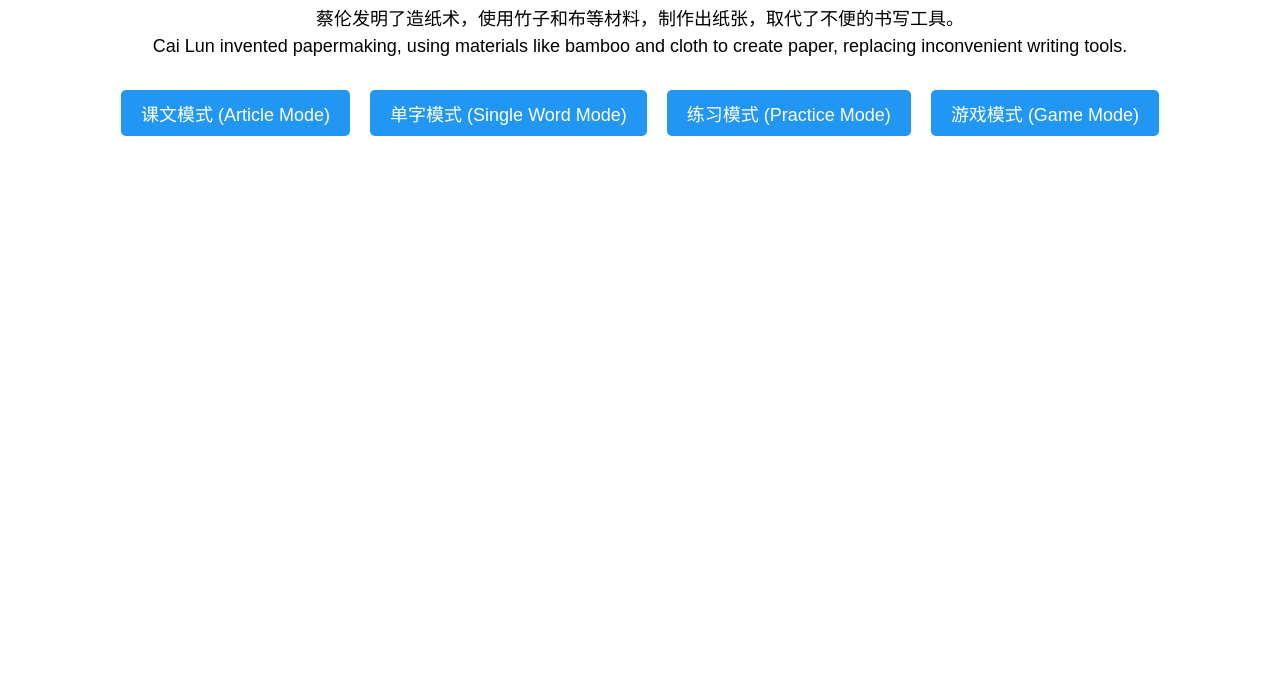
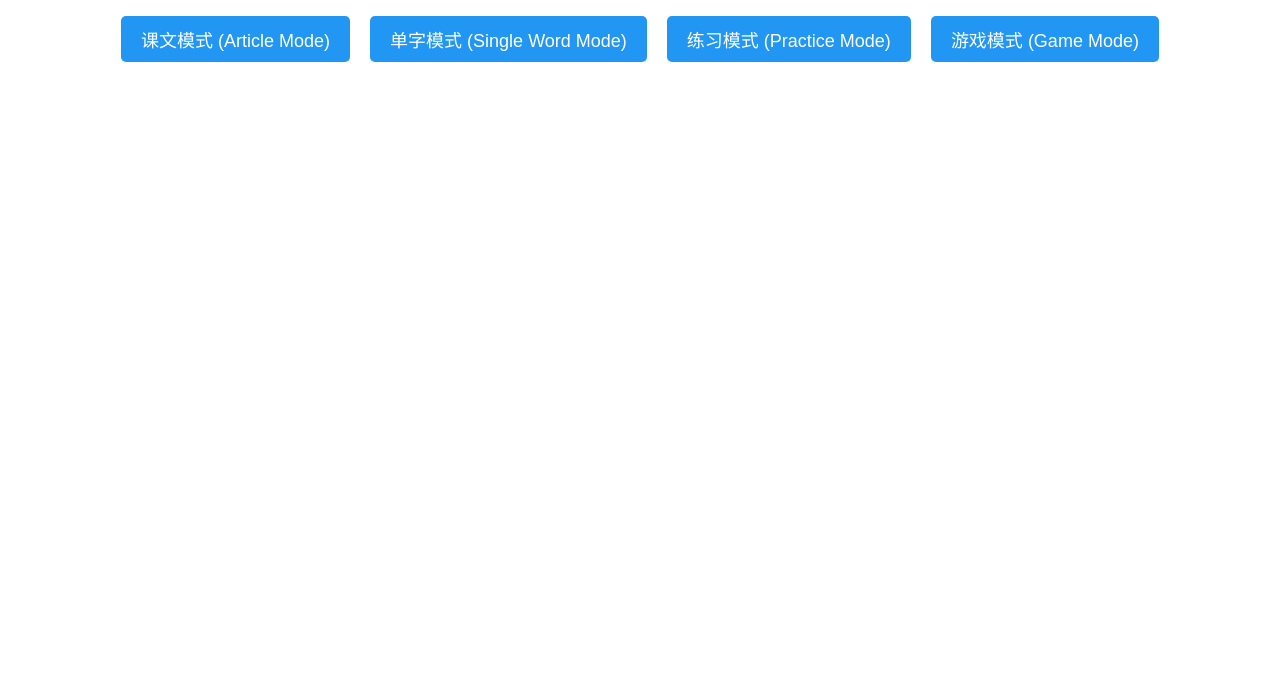
Before and after one commit to homer1111111/chinese-3-year-grade-game, a plain HTML site: page index.html in a window 1280 px wide. Shown: the part 106-800 px from the top of the page. Drawn offline with Linux system fonts and the light colour scheme.

Commit message:
Update index.html

```diff
--- a/index.html
+++ b/index.html
@@ -10,7 +10,6 @@
 </head>
 <body>
     <h1>第九课 蔡伦造纸 (Chapter 9 - Cai Lun Invented the Paper)</h1>
-    <p>蔡伦发明了造纸术，使用竹子和布等材料，制作出纸张，取代了不便的书写工具。<br>Cai Lun invented papermaking, using materials like bamboo and cloth to create paper, replacing inconvenient writing tools.</p>
 
     <!-- 模式选择 (Mode Selection) -->
     <div id="mode-selection">
@@ -40,6 +39,7 @@
         <img id="single-animation-gif" src="" alt="笔顺动画 (Stroke Order Animation)" onerror="this.style.display='none'; document.getElementById('single-animation-fallback').style.display='block';">
         <div id="single-animation-fallback" style="display: none;">
             <div id="single-animation"></div>
+            <br> <!-- 仅保留1行间距，向上移动2行 -->
             <button onclick="animateSingleStrokeOrder()">播放笔顺动画 (Play Stroke Animation)</button>
         </div>
     </div>
```
Lines whose indentation alone changed are shown as unchanged.
